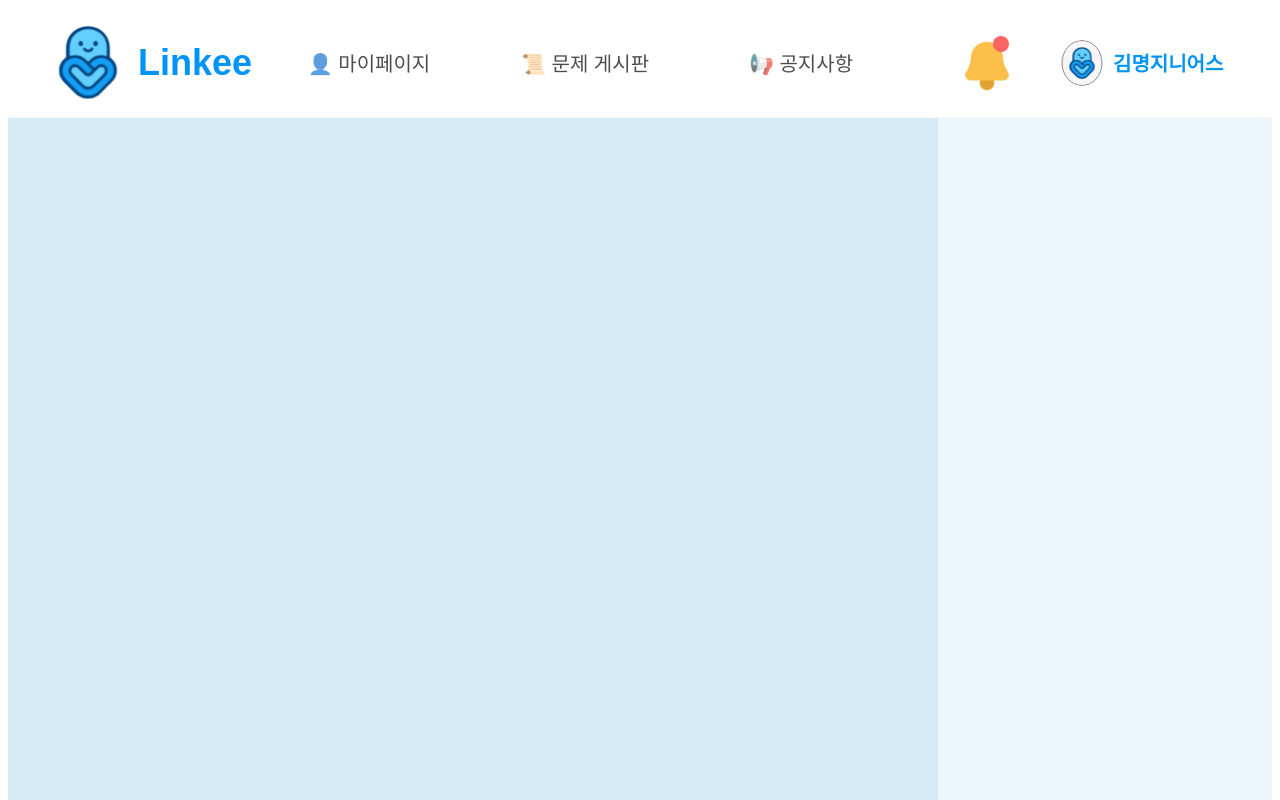
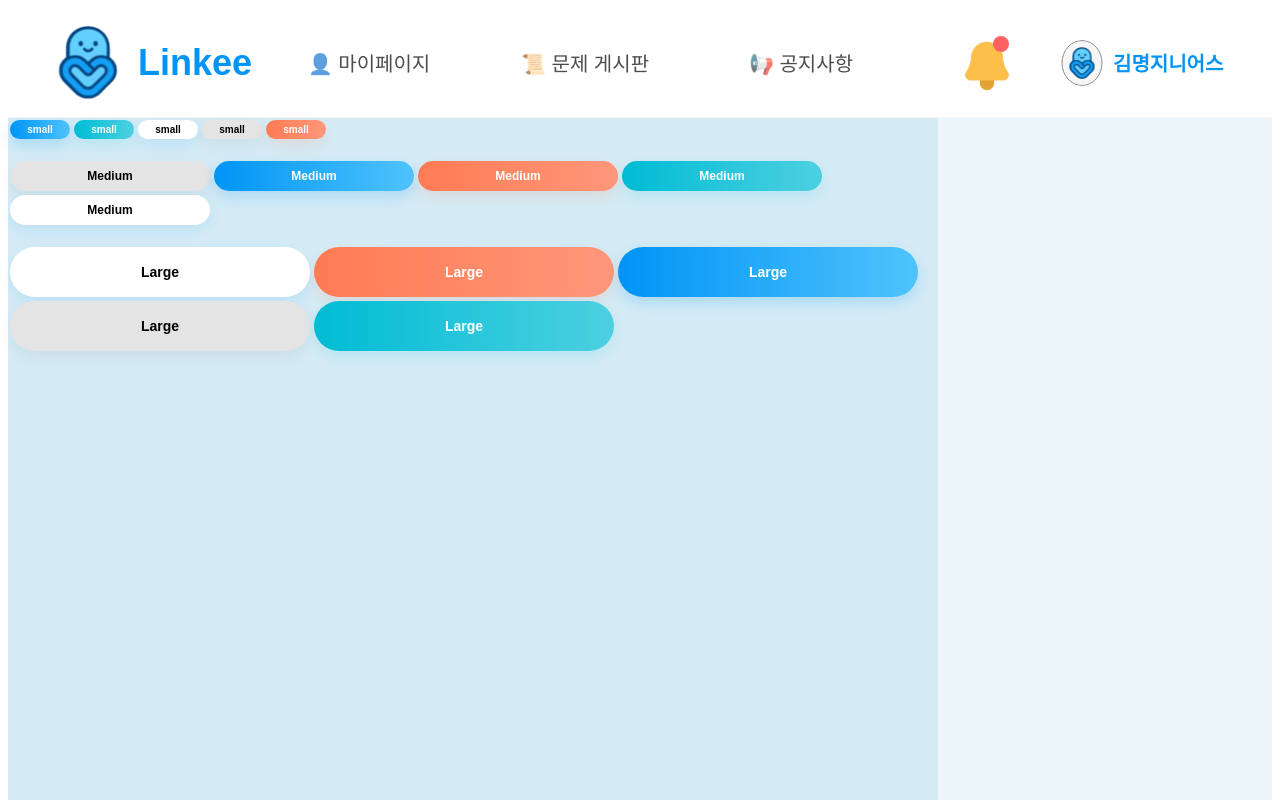
Before and after one commit to Linkee-Project/Linkee-Front-Vue, a Vue app in the folder Linkee-front/Linkee-front-vue/: page / in a window 1280 px wide. Shown: the top 800 px of the page. Built offline with nearby package versions, Linux system fonts and the light colour scheme.

Commit message:
feat : 공통 버튼 컴포넌트

```diff
--- a/Linkee-front/Linkee-front-vue/src/App.vue
+++ b/Linkee-front/Linkee-front-vue/src/App.vue
@@ -1,14 +1,18 @@
 <script>
 import UserNavbar from "@/components/layout/user/UserNavbar.vue";
 import UserSidebar from "@/components/layout/user/UserSidebar.vue";
+import BaseButton from "@/components/base/button/BaseButton.vue";
 
 export default {
   name: "App",
   components: {
+    BaseButton,
     UserNavbar,
     UserSidebar
   },
 };
+
+
 </script>
 
 <template>
@@ -19,6 +23,34 @@ export default {
     <div class="main-layout">
       <div class="router-view-container">
         <router-view />
+
+        <!-- Small 버튼 줄 -->
+        <div class="button-row">
+          <BaseButton color="blue" size="small">small</BaseButton>
+          <BaseButton color="emerald" size="small">small</BaseButton>
+          <BaseButton color="white" size="small">small</BaseButton>
+          <BaseButton color="gray" size="small">small</BaseButton>
+          <BaseButton color="orange" size="small">small</BaseButton>
+        </div>
+        <br>
+        <!-- Medium 버튼 줄 -->
+        <div class="button-row">
+          <BaseButton color="gray" size="medium">Medium</BaseButton>
+          <BaseButton color="blue" size="medium">Medium</BaseButton>
+          <BaseButton color="orange" size="medium">Medium</BaseButton>
+          <BaseButton color="emerald" size="medium">Medium</BaseButton>
+          <BaseButton color="white" size="medium">Medium</BaseButton>
+        </div>
+        <br>
+        <!-- Large 버튼 줄 -->
+        <div class="button-row">
+          <BaseButton color="white" size="large">Large</BaseButton>
+          <BaseButton color="orange" size="large">Large</BaseButton>
+          <BaseButton color="blue" size="large">Large</BaseButton>
+          <BaseButton color="gray" size="large">Large</BaseButton>
+          <BaseButton color="emerald" size="large">Large</BaseButton>
+        </div>
+        <br>
       </div>
 
       <UserSidebar />
@@ -47,6 +79,7 @@ export default {
   width: 100%;
 }
 
+
 .router-view-container {
   flex: 1; /* 메인 콘텐츠가 남은 공간 다 차지함 */
 }
--- /dev/null
+++ b/Linkee-front/Linkee-front-vue/src/components/base/button/BaseButton.vue
@@ -0,0 +1,183 @@
+<script setup>
+import { computed } from "vue";
+
+const props = defineProps({
+  color: {
+    type: String,
+    default: 'white', // 'blue' | 'gray' | 'orange'
+  },
+  label: {
+    type: String,
+    default: '',
+  },
+  size: {
+    type: String,
+    default: 'medium', // 'small' | 'medium' | 'large'
+  },
+});
+
+// 색상 결정
+const colorClass = computed(() => {
+  switch (props.color) {
+    case 'white':
+      return 'btn--white'
+    case 'gray':
+      return 'btn--gray';
+    case 'orange':
+      return 'btn--orange';
+    case  'emerald':
+      return 'btn--emerald'
+    case 'blue':
+      return 'btn--blue';
+    default:
+      return 'btn--blue'
+
+  }
+});
+
+// 크기 결정
+const sizeClass = computed(() => {
+  switch (props.size) {
+    case 'small':
+      return 'btn--small';
+    case 'large':
+      return 'btn--large';
+    case 'medium':
+    default:
+      return 'btn--medium';
+  }
+});
+</script>
+
+<template>
+  <button
+      class="btn"
+      :class="[colorClass, sizeClass]"
+      @click="$emit('click')"
+  >
+    <slot>{{ label }}</slot>
+  </button>
+</template>
+
+<style scoped>
+.btn {
+  border: none;
+  cursor: pointer;
+  font-weight: 600;
+  display: inline-flex;
+  align-items: center;
+  justify-content: center;
+  transition:
+      transform 0.15s ease,
+      box-shadow 0.15s ease,
+      filter 0.15s ease,
+      background 0.15s ease,
+      color 0.15s ease;
+}
+/*
+   흰색 버튼
+ */
+.btn--white{
+  background: white;
+  color: black;
+  box-shadow: 0 6px 14px rgba(0, 148, 246, 0.1);
+}
+.btn--white:hover {
+  transform: translateY(-1px);
+  filter: brightness(1.03);
+  box-shadow: 0 6px 14px rgba(0, 148, 246, 0.3);
+}
+
+/*
+   회색 버튼
+ */
+.btn--gray {
+  background: #e4e4e4;
+  color: black;
+  box-shadow: 0 6px 14px rgba(128, 128, 128, 0.1);
+}
+
+.btn--gray:hover {
+  transform: translateY(-1px);
+  filter: brightness(1.03);
+  box-shadow: 0 10px 30px rgba(128, 128, 128, 0.3);
+}
+
+/*
+   블루 버튼
+ */
+.btn--blue {
+  background: linear-gradient(90deg, #0094F6, #4FC3FC);
+  color: white;
+  box-shadow: 0 6px 14px rgba(0, 148, 246, 0.2); /* 기본 그림자 */
+}
+
+.btn--blue:hover {
+  transform: translateY(-1px);
+  filter: brightness(1.03);
+  box-shadow: 0 10px 30px rgba(0, 148, 246, 0.4); /* hover 그림자 */
+}
+
+
+
+/*
+   주황색 버튼
+ */
+.btn--orange {
+  background: linear-gradient(90deg, #FF7B54, #FF977A);
+  color: white;
+  box-shadow: 0 6px 14px rgba(255, 151, 122, 0.2);
+}
+
+.btn--orange:hover {
+  transform: translateY(-1px);
+  filter: brightness(1.03);
+  box-shadow: 0 10px 30px rgba(255, 151, 122, 0.4);
+}
+
+/*
+   에메랄드 버튼
+ */
+.btn--emerald {
+  background: linear-gradient(90deg, #00BCD4, #4DD0E1);
+  color: white;
+  box-shadow: 0 6px 14px rgb(77, 208, 225 ,0.2);
+}
+
+.btn--emerald:hover {
+  transform: translateY(-1px);
+  filter: brightness(1.03);
+  box-shadow: 0 6px 14px rgb(77, 208, 225 ,0.4);
+}
+
+
+
+/*
+   크기
+ */
+.btn--small {
+  min-width: 60px;
+  padding: 4px 10px;
+  margin: 2px;
+  font-size: 10px;
+  border-radius: 15px;
+}
+
+.btn--medium {
+  min-width: 200px;
+  min-height: 30px;
+  padding: 6px 16px;
+  margin: 2px;
+  font-size: 12px;
+  border-radius: 20px;
+}
+
+.btn--large {
+  min-width: 300px;
+  min-height: 50px;
+  padding: 10px 20px;
+  margin: 2px;
+  font-size: 14px;
+  border-radius: 25px;
+}
+</style>
```
